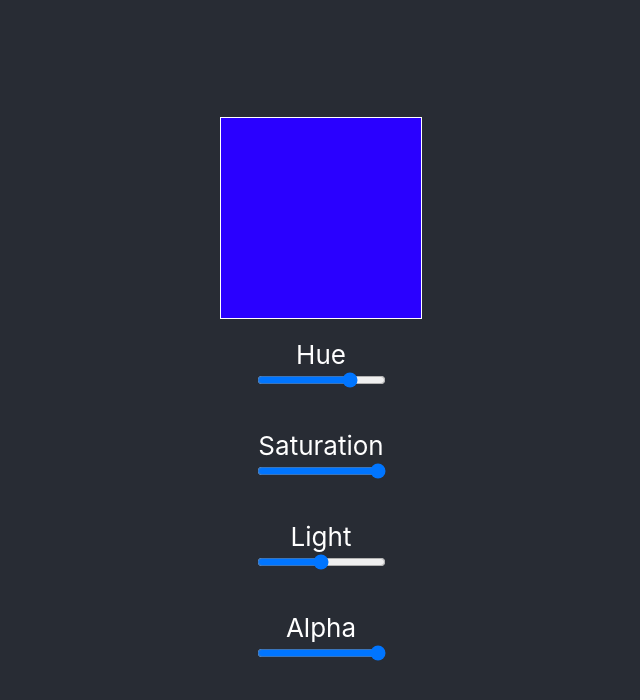
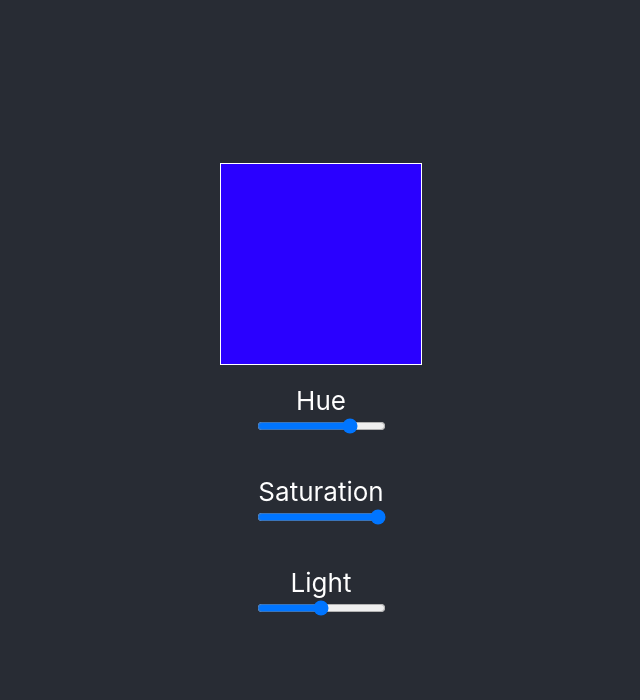
Before and after one commit to lizthrilla/color-picker-present, a React (Create React App) app: page / in a window 1280 px wide. Shown: the top 700 px of the page, without its empty margins (319-959 px from the left). Built offline with nearby package versions, Linux system fonts and the light colour scheme.

Commit message:
removed alpha, set up onChange

```diff
--- a/src/App.js
+++ b/src/App.js
@@ -6,33 +6,31 @@ function App() {
   const hsla = `hsla(250, 100%, 50%, 1)`
   console.log(hsla)
 
+  const onSliderChange = (e) => {
+    console.log(e.target.value)
+  }
+
   return (
     <div className="App">
       <header className="App-header">
         <div className="swatch" style={{ backgroundColor: hsla }} />
         <Slider
-          onChange={e => console.log(e, "HUE")}
+          onChange={e => onSliderChange(e)}
           sliderMax="330"
           sliderValue={250}
           sliderLabel={"Hue"}
         />
         <Slider
-          onChange={e => console.log(e, "SAT")}
+          onChange={e => onSliderChange(e)}
           sliderLabel={"Saturation"}
           sliderMax="100"
           sliderValue={100}
         />
         <Slider
-          onChange={e => console.log(e, "LIGHT")}
+          onChange={e => onSliderChange(e)}
           sliderLabel={"Light"}
           sliderMax="100"
           sliderValue={50}
-        />
-        <Slider
-          onChange={e => console.log(e, "ALPHA")}
-          sliderLabel={"Alpha"}
-          sliderMax="1"
-          sliderValue={1}
         />
       </header>
     </div>
```
